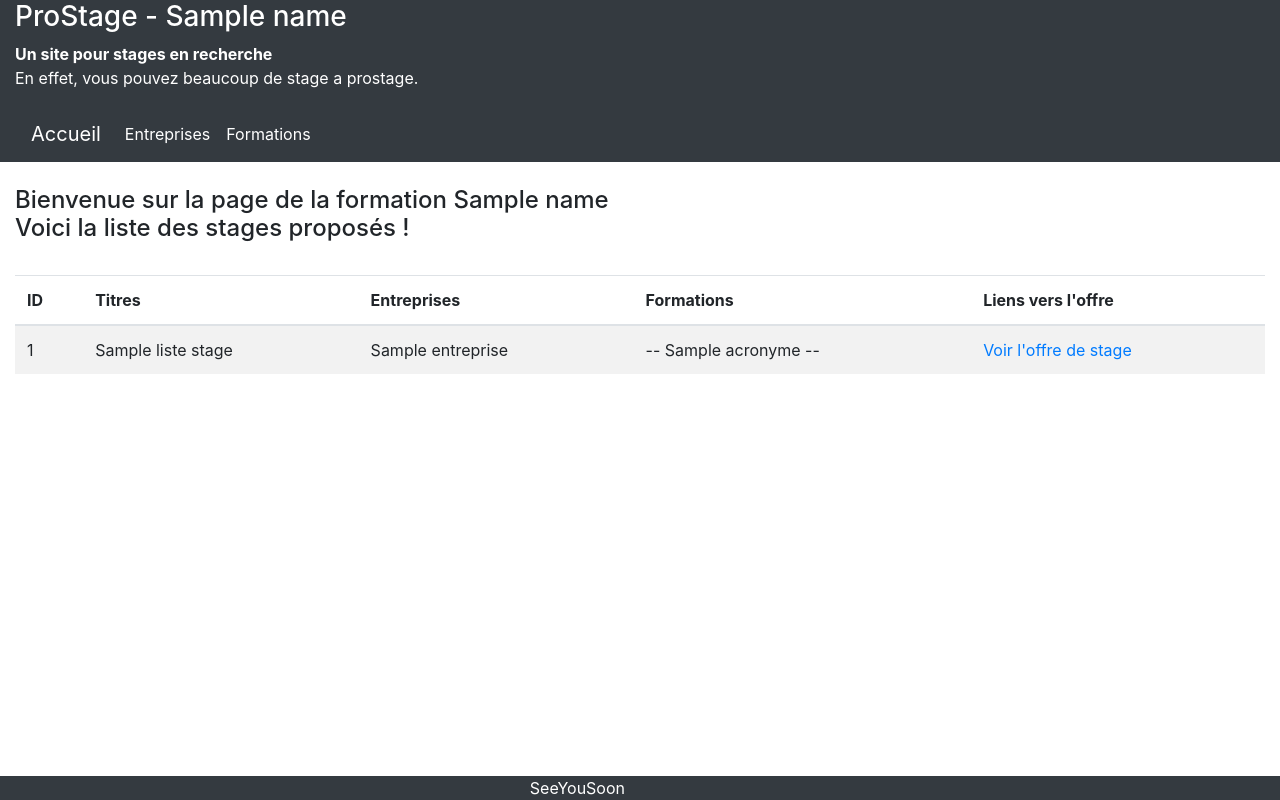
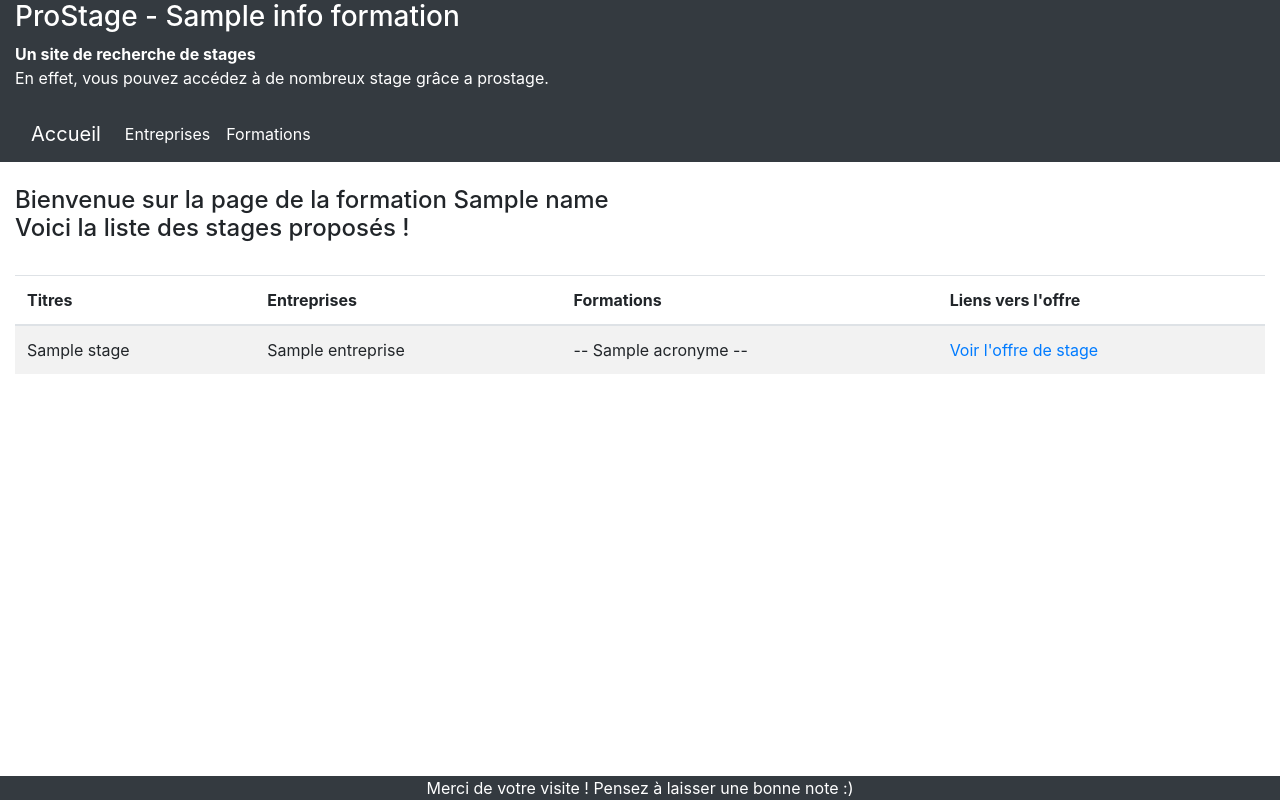
Before and after one commit to ggrimault/ProStage, a Symfony app: template templates/pro_stage/parFormation.html.twig in a window 1280 px wide. Run offline with Twig, Linux system fonts and the light colour scheme; the template is opened without the code that fills it: most values are stand-ins (such as "Sample title", 1, 10 or a date in 2020); some libraries are stand-ins or nearby versions.

Commit message:
Toute page fonnctionnelle, FIN TP4

```diff
--- a/src/DataFixtures/AppFixtures.php
+++ b/src/DataFixtures/AppFixtures.php
@@ -92,19 +92,19 @@ class AppFixtures extends Fixture
         }
 
     //GENERATION DES STAGES
-        $nbStage = $faker->numberBetween($min = 15, $max = 20);
+        $nbStage = $faker->numberBetween($min = 50, $max = 60);
         $listeStage = array();
 
         for ($i = 0; $i <= $nbStage; $i++)
         {
             $unStage = new Stage();
             $unStage->setTitre( $faker->jobTitle );
-            $unStage->setDescMission( $faker->text($maxNbChars = $faker->numberBetween($min = 200, $max = 800)) );
+            $unStage->setDescMission( $faker->realText($maxNbChars = $faker->numberBetween($min = 1000, $max = 800)) );
             $unStage->setMail( $faker->email );
 
             //CHOISIR LE NB ET LE,S FORMATION,S QUI VONT CORRESPONDRE
 
-                for( $i = 1; $i <= $faker->numberBetween($min = 1, $max = 3); $i++ )
+                for( $j = 1; $j <= $faker->numberBetween($min = 1, $max = 3); $j++ )
                 {
                     $numeroFormation = $faker->numberBetween($min = 0, $max = 2);
                     $unStage->addFormation( $listeFormation[ $numeroFormation ] );
--- a/templates/base.html.twig
+++ b/templates/base.html.twig
@@ -23,10 +23,10 @@
 			</h3>
 			<dl>
 				<dt>
-					Un site pour stages en recherche
+					Un site de recherche de stages
 				</dt>
 				<dd>
-					En effet, vous pouvez beaucoup de stage a prostage.
+					En effet, vous pouvez accédez à de nombreux stage grâce a prostage.
 				</dd>
 
 			</dl>
@@ -77,8 +77,8 @@
 <!--PIED DE PAGE -->
 </div class="row">
 	<footer class="footer fixed-bottom bg-dark text-white">
-	<div class="col-md-6" align="right">
-				<p class="mb-0"> SeeYouSoon </p>
+	<div class="col-md-12" align="center">
+				<p class="mb-0"> Merci de votre visite ! Pensez à laisser une bonne note :) </p>
 	</div>
 	</footer>
 
--- a/templates/pro_stage/accueil.html.twig
+++ b/templates/pro_stage/accueil.html.twig
@@ -18,7 +18,6 @@
 
 <thead>
     <tr>
-        <th> ID  </th>
         <th> Titres  </th>
         <th> Entreprises  </th>
         <th> Formations  </th>
@@ -29,7 +28,6 @@
 <tbody>
     {% for stage in listeStages %}
     <tr>
-        <td> {{ stage.ID}} </td>
         <td> {{ stage.titre }} </td>
         <td> {{ stage.entreprise.nom }} </td>
         <td>
--- a/templates/pro_stage/entreprises.html.twig
+++ b/templates/pro_stage/entreprises.html.twig
@@ -17,7 +17,6 @@
 
 <thead>
     <tr>
-        <th> ID  </th>
         <th> Nom  </th>
         <th> activité </th>
         <th> adresse  </th>
@@ -29,7 +28,6 @@
 <tbody>
     {% for entreprise in listeEntreprises %}
     <tr>
-        <td> {{ entreprise.id}} </td>
         <td> {{ entreprise.nom }} </td>
         <td> {{ entreprise.activite }} </td>
         <td> {{ entreprise.adresse }} </td>
--- a/templates/pro_stage/formations.html.twig
+++ b/templates/pro_stage/formations.html.twig
@@ -17,7 +17,6 @@
 
 <thead>
     <tr>
-        <th> ID  </th>
         <th> Acronyme  </th>
         <th> Nom Complet </th>
         <th> Offre de stage </th>
@@ -27,10 +26,9 @@
 <tbody>
     {% for formation in listeFormations %}
     <tr>
-        <td> {{ formation.id}} </td>
         <td> {{ formation.acronyme }} </td>
         <td> {{ formation.nom }} </td>
-        <td> <a href="{{ path('ProStageController_parFormation', { 'id': formation.ID}) }}" > Voir les offres de stage </a> </td>
+        <td> <a href="{{ path('ProStageController_parFormation', { id: formation.id}) }}" > Voir les offres de stage </a> </td>
     </tr>
     {% endfor %}
 </tbody>
--- a/templates/pro_stage/parEntreprise.html.twig
+++ b/templates/pro_stage/parEntreprise.html.twig
@@ -26,7 +26,6 @@
 
 <thead>
     <tr>
-        <th> ID  </th>
         <th> Titres  </th>
         <th> Entreprises  </th>
         <th> Formations  </th>
@@ -37,7 +36,6 @@
 <tbody>
     {% for stage in listeStages %}
     <tr>
-        <td> {{ stage.ID}} </td>
         <td> {{ stage.titre }} </td>
         <td> {{ stage.entreprise.nom }} </td>
         <td>
--- a/templates/pro_stage/parFormation.html.twig
+++ b/templates/pro_stage/parFormation.html.twig
@@ -5,7 +5,7 @@
 {% endblock %}
 
 {% block nomPage %}
-    {{ name }}
+    {{ infoFormation.nom }}
 {% endblock %}
 
 {% block titreContenu %}
@@ -18,7 +18,6 @@
 
 <thead>
     <tr>
-        <th> ID  </th>
         <th> Titres  </th>
         <th> Entreprises  </th>
         <th> Formations  </th>
@@ -27,15 +26,14 @@
 </thead>
 
 <tbody>
-    {% for stage in listeStages %}
+    {% for stage in infoFormation.stages %}
     <tr>
-        <td> {{ stage.ID}} </td>
         <td> {{ stage.titre }} </td>
         <td> {{ stage.entreprise.nom }} </td>
         <td>
-        {% for formation in stage.formations %}
-        -- {{ formation.acronyme }} --
-        {% endfor %}
+            {% for formation in stage.formations %}
+            -- {{ formation.acronyme }} --
+            {% endfor %}
         </td>
         <td> <a href="{{ path('ProStageController_stages', { 'id': stage.ID}) }}" > Voir l'offre de stage </a> </td>
     </tr>
--- a/templates/pro_stage/stages.html.twig
+++ b/templates/pro_stage/stages.html.twig
@@ -5,7 +5,7 @@
 {% endblock %}
 
 {% block nomPage %}
-    {{ name }}
+    {{ stage.titre }}
 {% endblock %}
 
 {% block contenuAutre %}
```
Also changed, not shown: src/Controller/ProStageController.php (+2 -5 lines).
